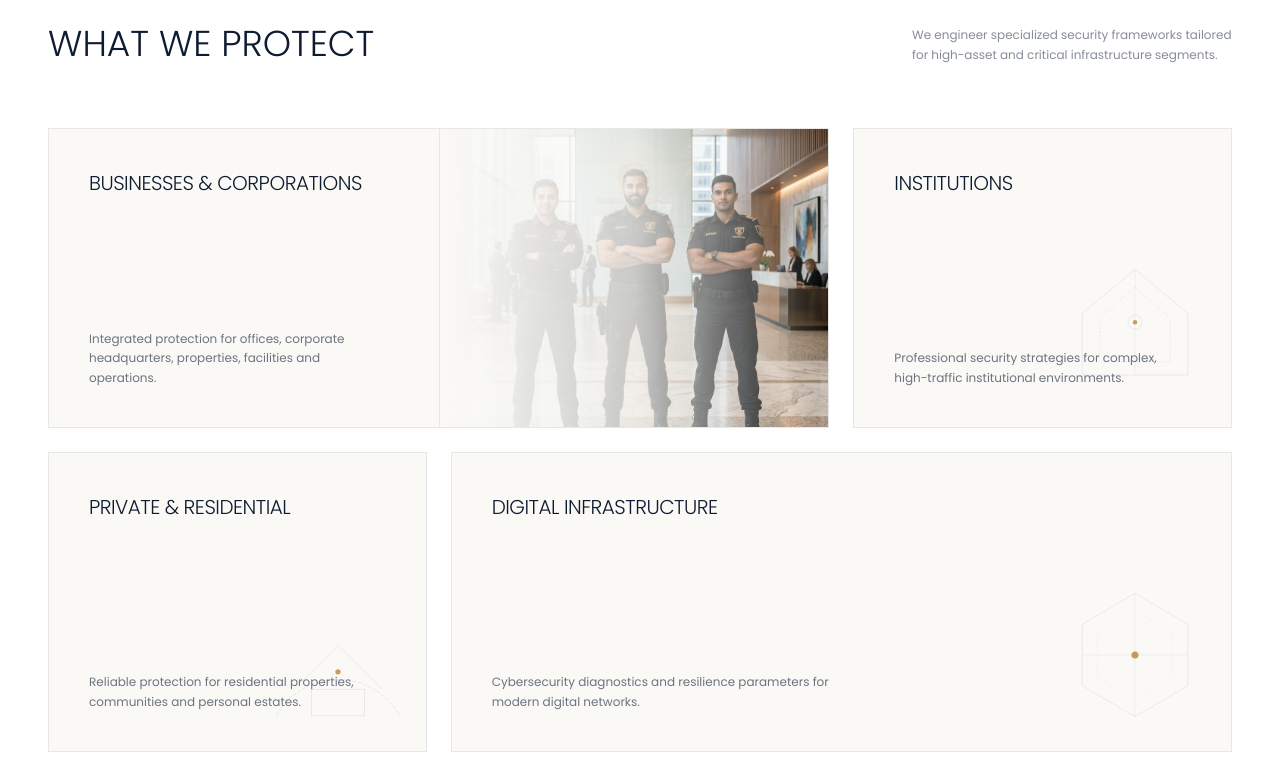
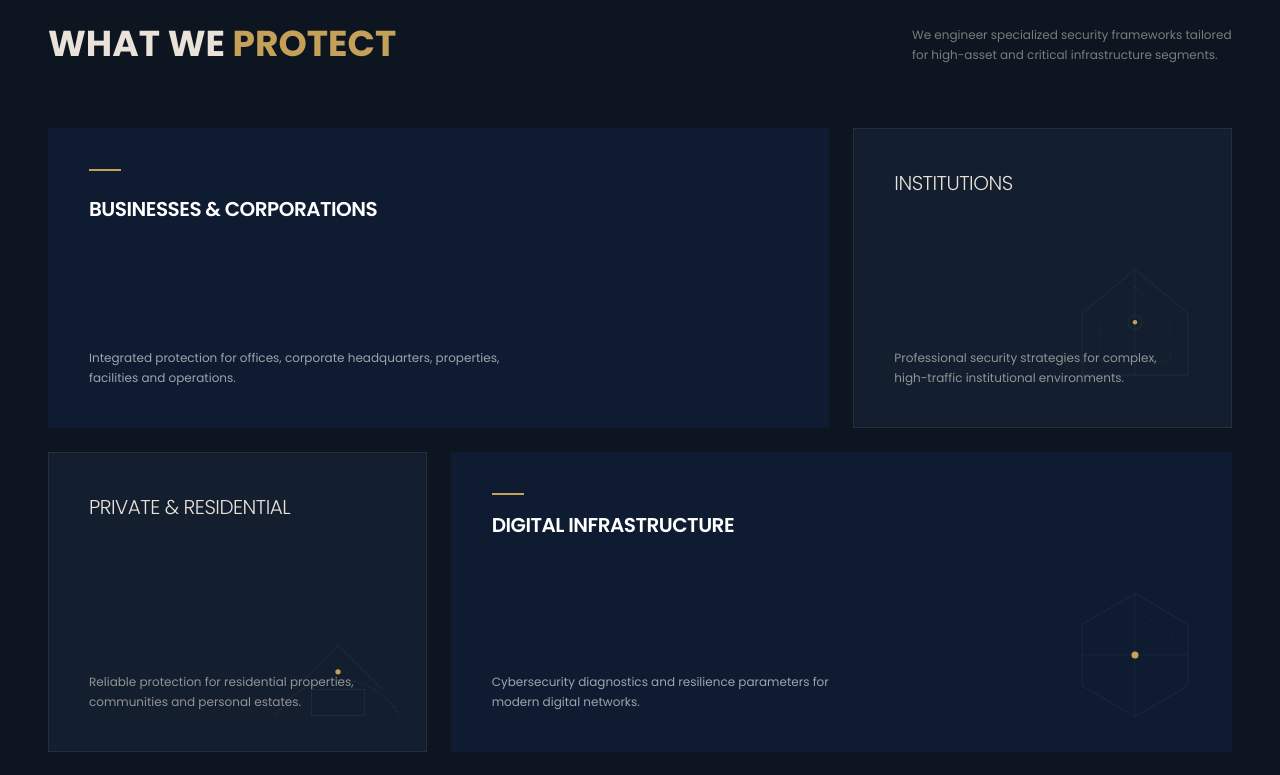
Before and after one commit to bees-arc/stronghold, a Next.js app: page / in a window 1280 px wide. Shown: the part 1720-2495 px from the top of the page. Built offline with nearby package versions, Linux system fonts and the light colour scheme.

Commit message:
feat: implement initial project scaffolding with custom Tailwind theme and core landing page components

```diff
--- a/src/app/globals.css
+++ b/src/app/globals.css
@@ -1,14 +1,15 @@
 @import "tailwindcss";
 
 :root {
-  --background: #ffffff; /* Portfolio pure white */
-  --foreground: #0e1b30; /* Portfolio deep navy blue */
-  --surface-ivory: #faf9f6; /* Clean soft warm off-white surface */
-  --surface-grey: #f3f4f6; /* Portfolio light grey surface */
-  --accent-navy: #0e1b30; /* Deep security navy */
-  --accent-gold: #c5a059; /* Brand golden-bronze accent */
-  --border-thin: rgba(14, 27, 48, 0.08); /* Minimal thin dark border */
-  --border-thin-light: rgba(255, 255, 255, 0.15); /* Light thin border */
+  --background: #0d1520;
+  --foreground: #e8e2d9;
+  --surface-ivory: #131e2e;
+  --surface-grey: #0f1929;
+  --accent-navy: #e8e2d9;       /* Text / headings — warm off-white on dark bg */
+  --navy-dark: #0e1b30;         /* Dark navy for bg-navy-dark card/section backgrounds */
+  --accent-gold: #c5a059;
+  --border-thin: rgba(232, 226, 217, 0.08);
+  --border-thin-light: rgba(255, 255, 255, 0.10);
 }
 
 @theme inline {
@@ -17,6 +18,7 @@
   --color-surface-ivory: var(--surface-ivory);
   --color-surface-grey: var(--surface-grey);
   --color-accent-navy: var(--accent-navy);
+  --color-navy-dark: var(--navy-dark);
   --color-accent-gold: var(--accent-gold);
   --color-border-thin: var(--border-thin);
   --color-border-thin-light: var(--border-thin-light);
--- a/src/app/page.tsx
+++ b/src/app/page.tsx
@@ -205,7 +205,7 @@ export default function Home() {
       <Navbar />
 
       {/* 1. HERO SECTION (Sentinel Bodyguard Editorial Layout) */}
-      <section id="overview" className="relative min-h-screen flex items-center justify-center pt-24 pb-16 overflow-hidden bg-accent-navy text-white border-b border-border-thin font-jakarta">
+      <section id="overview" className="relative min-h-screen flex items-center justify-center pt-24 pb-16 overflow-hidden bg-navy-dark text-white border-b border-border-thin font-jakarta">
 
         {/* Full-bleed Bodyguard Background Image */}
         <div className="absolute inset-0 w-full h-full bg-[#050a12] pointer-events-none">
@@ -354,8 +354,8 @@ export default function Home() {
           <div className="mb-16 flex flex-col md:flex-row md:items-end justify-between gap-6">
             <div>
 
-              <h2 className="text-3xl md:text-4xl font-serif text-accent-navy font-light mt-4">
-                WHAT WE PROTECT
+              <h2 className="text-3xl md:text-4xl font-sans font-bold text-accent-navy mt-4">
+                WHAT WE <span className="text-accent-gold">PROTECT</span>
               </h2>
             </div>
             <p className="text-xs font-sans text-accent-navy/50 max-w-xs leading-relaxed">
@@ -366,32 +366,18 @@ export default function Home() {
           {/* Bento Grid */}
           <div className="grid grid-cols-1 md:grid-cols-6 gap-6">
 
-            {/* Businesses & Corporations (Split design with Guards Image) */}
-            <div className="bento-card-interactive md:col-span-4 bg-surface-ivory border border-border-thin p-8 md:p-10 flex flex-col md:flex-row justify-between min-h-[300px] hover:border-accent-navy/20 transition-all duration-500 relative group overflow-hidden">
-              <div className="flex flex-col justify-between h-full relative z-10 md:w-1/2">
+            {/* Businesses & Corporations — NAVY featured card */}
+            <div className="bento-card-interactive md:col-span-4 bg-navy-dark border border-navy-dark p-8 md:p-10 flex flex-col justify-between min-h-[300px] hover:border-accent-gold/40 transition-all duration-500 relative group overflow-hidden">
+              <div className="flex flex-col justify-between h-full relative z-10">
                 <div>
-                  <h3 className="text-xl font-serif font-light text-accent-navy tracking-tight">
+                  <div className="w-8 h-[2px] bg-accent-gold mb-6" />
+                  <h3 className="text-xl font-sans font-semibold text-white tracking-tight">
                     BUSINESSES & CORPORATIONS
                   </h3>
                 </div>
-                <p className="text-xs font-sans text-accent-navy/60 max-w-[280px] mt-8 relative z-10 leading-relaxed">
+                <p className="text-xs font-sans text-white/60 max-w-md mt-8 relative z-10 leading-relaxed">
                   Integrated protection for offices, corporate headquarters, properties, facilities and operations.
                 </p>
-              </div>
-
-              <div className="absolute right-0 top-0 bottom-0 w-full md:w-1/2 h-full opacity-10 group-hover:opacity-20 md:opacity-100 transition-opacity duration-500 pointer-events-none md:border-l md:border-border-thin">
-                <div className="relative w-full h-full bg-[#0e1b30]">
-                  <Image
-                    src="/guards.jpg"
-                    alt="Corporate Guard Protection"
-                    fill
-                    sizes="(max-w-768px) 100vw, 30vw"
-                    className="object-cover transition-transform duration-700 group-hover:scale-105"
-                  />
-                  {/* Subtle fade overlays */}
-                  <div className="absolute inset-0 bg-gradient-to-r from-surface-ivory via-surface-ivory/80 to-transparent md:block hidden" />
-                  <div className="absolute inset-0 bg-gradient-to-t from-surface-ivory to-transparent md:hidden" />
-                </div>
               </div>
             </div>
 
@@ -421,15 +407,16 @@ export default function Home() {
               </p>
             </div>
 
-            {/* Digital Infrastructure */}
-            <div className="bento-card-interactive md:col-span-4 bg-surface-ivory border border-border-thin p-8 md:p-10 flex flex-col justify-between min-h-[300px] hover:border-accent-navy/20 transition-all duration-500 relative group overflow-hidden">
+            {/* Digital Infrastructure — NAVY featured card */}
+            <div className="bento-card-interactive md:col-span-4 bg-navy-dark border border-navy-dark p-8 md:p-10 flex flex-col justify-between min-h-[300px] hover:border-accent-gold/40 transition-all duration-500 relative group overflow-hidden">
               <BentoVisual type="digital" />
               <div className="relative z-10">
-                <h3 className="text-xl font-serif font-light text-accent-navy tracking-tight">
+                <div className="w-8 h-[2px] bg-accent-gold mb-4" />
+                <h3 className="text-xl font-sans font-semibold text-white tracking-tight">
                   DIGITAL INFRASTRUCTURE
                 </h3>
               </div>
-              <p className="text-xs font-sans text-accent-navy/60 max-w-sm mt-8 relative z-10 leading-relaxed">
+              <p className="text-xs font-sans text-white/60 max-w-sm mt-8 relative z-10 leading-relaxed">
                 Cybersecurity diagnostics and resilience parameters for modern digital networks.
               </p>
             </div>
@@ -447,15 +434,15 @@ export default function Home() {
               </p>
             </div>
 
-            {/* People */}
-            <div className="bento-card-interactive md:col-span-3 bg-surface-ivory border border-border-thin p-8 md:p-10 flex flex-col justify-between min-h-[300px] hover:border-accent-navy/20 transition-all duration-500 relative group overflow-hidden">
+            {/* People — GOLD accent card */}
+            <div className="bento-card-interactive md:col-span-3 bg-accent-gold border border-accent-gold p-8 md:p-10 flex flex-col justify-between min-h-[300px] hover:bg-accent-gold/90 transition-all duration-500 relative group overflow-hidden">
               <BentoVisual type="people" />
               <div className="relative z-10">
-                <h3 className="text-xl font-serif font-light text-accent-navy tracking-tight">
+                <h3 className="text-xl font-sans font-semibold text-white tracking-tight">
                   PEOPLE
                 </h3>
               </div>
-              <p className="text-xs font-sans text-accent-navy/60 mt-8 relative z-10 leading-relaxed">
+              <p className="text-xs font-sans text-white/75 mt-8 relative z-10 leading-relaxed">
                 Protection designed around safety, confidentiality, and armored VIP transport support.
               </p>
             </div>
@@ -466,13 +453,13 @@ export default function Home() {
       </section>
 
       {/* 4. SERVICES SECTION */}
-      <section id="services" className="py-24 md:py-32 bg-surface-ivory border-b border-border-thin">
+      <section id="services" className="py-24 md:py-32 bg-navy-dark border-b border-navy-dark/20">
         <div className="max-w-7xl mx-auto px-6 lg:px-12">
 
           <div className="mb-20">
 
-            <h2 className="text-3xl md:text-4xl font-serif text-accent-navy font-light mt-4">
-              ONE INTELLIGENT SECURITY ECOSYSTEM.
+            <h2 className="text-3xl md:text-4xl font-sans font-bold text-white mt-4">
+              ONE INTELLIGENT <span className="text-accent-gold">SECURITY ECOSYSTEM.</span>
             </h2>
           </div>
 
@@ -481,21 +468,21 @@ export default function Home() {
             {SERVICES.map((service) => (
               <div
                 key={service.num}
-                className="group flex flex-col justify-between border-t border-border-thin pt-6 min-h-[220px] transition-all duration-500 hover:border-accent-navy"
+                className="group flex flex-col justify-between border-t border-white/10 pt-6 min-h-[220px] transition-all duration-500 hover:border-accent-gold"
               >
                 <div>
                   <div className="flex items-center justify-end mb-4">
-                    <span className="w-1.5 h-1.5 rounded-full bg-border-thin group-hover:bg-accent-gold transition-colors" />
+                    <span className="w-1.5 h-1.5 rounded-full bg-white/20 group-hover:bg-accent-gold transition-colors" />
                   </div>
-                  <h3 className="text-lg font-serif tracking-tight text-accent-navy font-semibold">
+                  <h3 className="text-lg font-sans tracking-tight text-white font-semibold">
                     {service.title}
                   </h3>
-                  <p className="text-xs font-sans text-accent-navy/70 mt-3 leading-relaxed">
+                  <p className="text-xs font-sans text-white/50 mt-3 leading-relaxed">
                     {service.desc}
                   </p>
                 </div>
 
-                <p className="text-[11px] font-sans text-accent-navy/55 mt-4 leading-normal opacity-0 max-h-0 group-hover:max-h-24 group-hover:opacity-100 group-hover:mt-6 transition-all duration-500 overflow-hidden">
+                <p className="text-[11px] font-sans text-white/40 mt-4 leading-normal opacity-0 max-h-0 group-hover:max-h-24 group-hover:opacity-100 group-hover:mt-6 transition-all duration-500 overflow-hidden">
                   {service.details}
                 </p>
               </div>
@@ -519,15 +506,15 @@ export default function Home() {
           {/* Advantage Pillars */}
           <div className="grid grid-cols-1 md:grid-cols-2 lg:grid-cols-4 gap-8">
 
-            {/* Pillar 1 */}
-            <div className="bg-surface-ivory border border-border-thin p-8 flex flex-col justify-between min-h-[280px] rounded-sm relative">
+            {/* Pillar 1 — Navy */}
+            <div className="bg-navy-dark border border-navy-dark p-8 flex flex-col justify-between min-h-[280px] rounded-sm relative group hover:border-accent-gold/30 transition-all duration-500">
               <div className="flex justify-between items-start">
-                <div className="w-10 h-10 border border-accent-navy/15 flex items-center justify-center bg-white/40">
-                  <ShieldCheck className="w-4 h-4 text-accent-navy" />
+                <div className="w-10 h-10 border border-accent-gold/30 flex items-center justify-center">
+                  <ShieldCheck className="w-4 h-4 text-accent-gold" />
                 </div>
               </div>
               <div>
-                <h3 className="text-sm font-bold tracking-wider text-accent-navy mt-8">MILITARY DISCIPLINE</h3>
+                <h3 className="text-sm font-bold tracking-wider text-white mt-8">MILITARY DISCIPLINE</h3>
                 <p className="text-xs font-sans text-accent-navy/60 leading-relaxed mt-4">
                   Operations structured on rigorous army protocols, ensuring immediate accountability and zero margin of error.
                 </p>
@@ -1039,7 +1026,7 @@ export default function Home() {
                 <button
                   type="submit"
                   disabled={formStatus === "submitting"}
-                  className="w-full flex items-center justify-center gap-3 bg-accent-navy text-white px-8 py-4.5 text-xs font-bold tracking-[0.2em] hover:bg-accent-gold hover:border-accent-gold transition-all duration-300 button-gold-accent shadow-sm disabled:bg-accent-navy/40 disabled:cursor-not-allowed"
+                  className="w-full flex items-center justify-center gap-3 bg-navy-dark text-white px-8 py-4.5 text-xs font-bold tracking-[0.2em] hover:bg-accent-gold hover:border-accent-gold transition-all duration-300 button-gold-accent shadow-sm disabled:bg-navy-dark/40 disabled:cursor-not-allowed"
                 >
                   {formStatus === "submitting" ? (
                     <>
```
Also changed, not shown: src/components/Navbar.tsx (+10 -10 lines).
